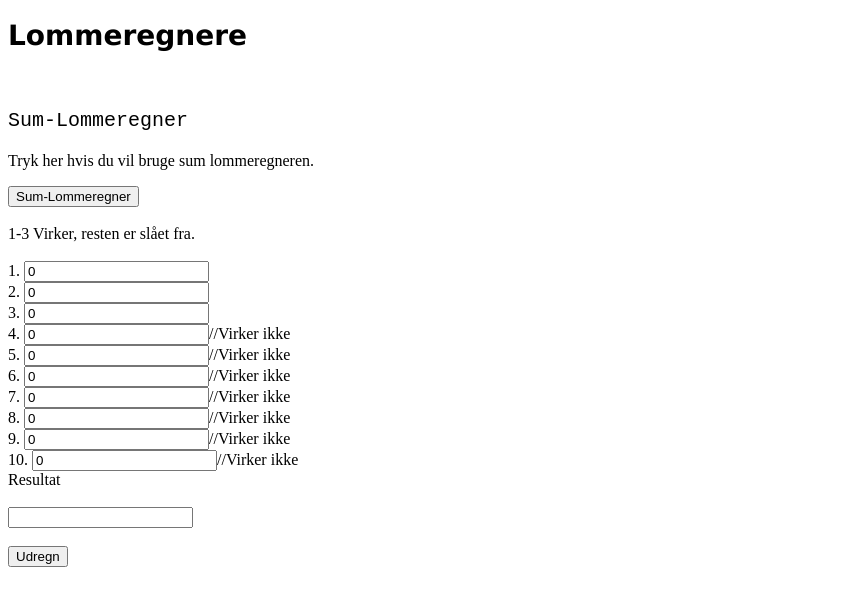
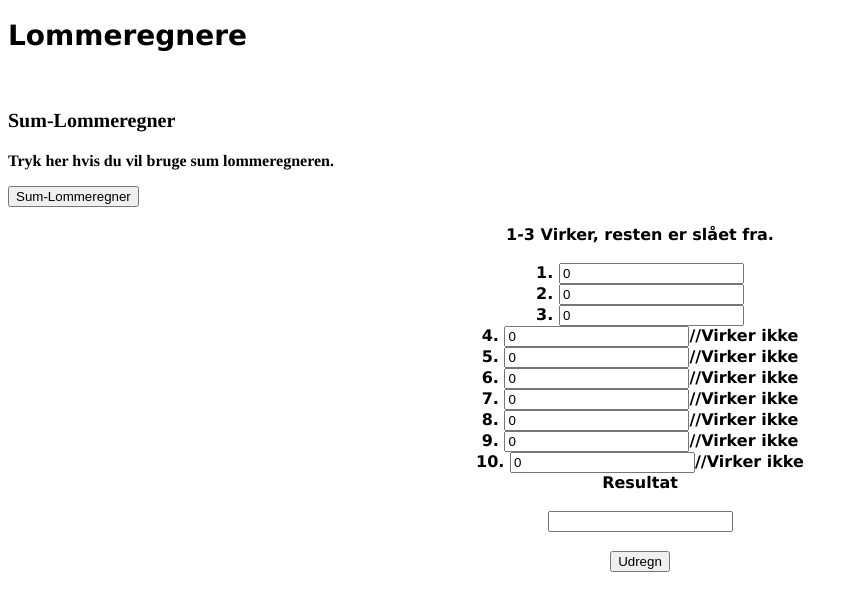
Before and after one commit to Andersen2311/informatik, a plain HTML site: page index.html in a window 1280 px wide. Shown: the whole page, without its empty margins (0-859 px from the left). Drawn offline with Linux system fonts and the light colour scheme.

Commit message:
Update stylesheet.css

```diff
--- a/stylesheet.css
+++ b/stylesheet.css
@@ -1,7 +1,11 @@
 #overskrift_1 {
-    font-family: monospace;
+  font-family: Times;
   font-size: 20px;
-    font-weight: 400;
+  font-weight: bold;
+}
+#tekst_1 {
+  font-family: Times;
+  font-weight: bold;
 }
 
 #titel {
@@ -9,3 +13,9 @@
 font-size: 28px;
 
 }
+
+#sum-lommeregner {
+  font-family: Verdana;
+  text-align: center;
+  font-weight: bold;
+}
```
Lines whose indentation alone changed are shown as unchanged.
